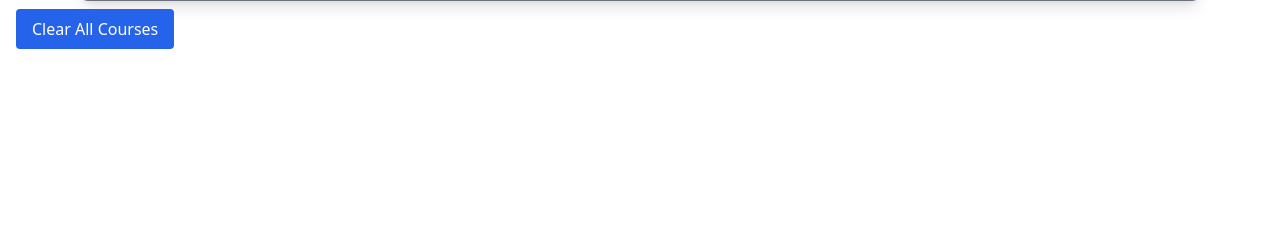
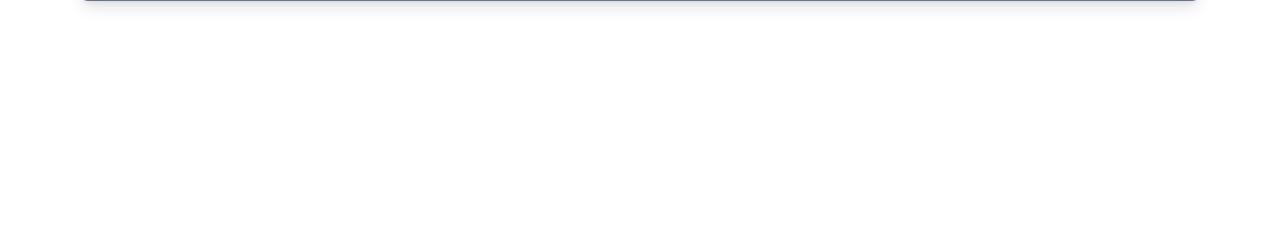
Before and after one commit to fluidpotata/grade-tracker, a Flask app: page /view_courses in a window 1280 px wide. Shown: the part 397-636 px from the top of the page. Run offline with Flask 3, Linux system fonts and the light colour scheme; some libraries are stand-ins or nearby versions.

Commit message:
Commenting buggy button for now

```diff
--- a/templates/generic.html
+++ b/templates/generic.html
@@ -46,7 +46,7 @@
 
   <!-- <textarea id="transcriptInput" rows="5" class="border p-2 w-full"></textarea> -->
 <!-- <button onclick="parseTranscript()" class="mt-2 px-4 py-2 bg-blue-600 text-white rounded">Parse</button> -->
- <button class="mt-2 px-4 py-2 bg-blue-600 text-white rounded" id="clearStorageBtn">Clear All Courses</button>
+ <!-- <button class="mt-2 px-4 py-2 bg-blue-600 text-white rounded" id="clearStorageBtn">Clear All Courses</button> -->
 
 <script>
   function parseTranscript() {
```
